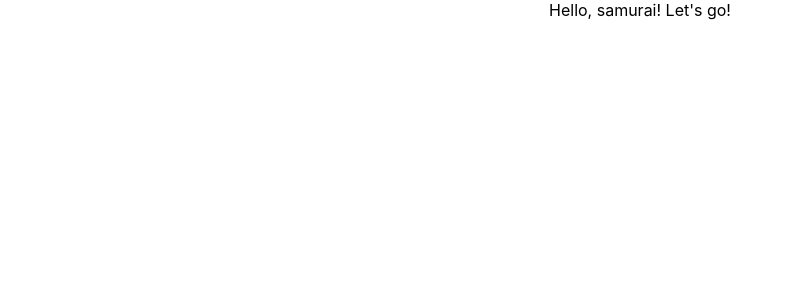
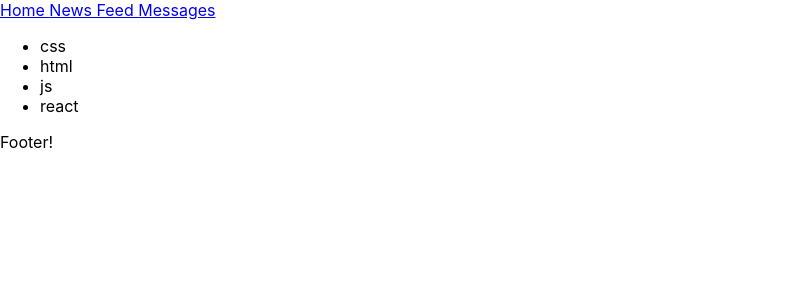
Before and after one commit to 000004-dj/samurai-way-main, a React (Create React App) app: page / in a window 1280 px wide. Shown: the top 300 px of the page, without its empty margins (0-792 px from the left). Built offline with nearby package versions, Linux system fonts and the light colour scheme.

Commit message:
practise changes

```diff
--- a/src/App.css
+++ b/src/App.css
@@ -1,6 +1,6 @@
-.App {
-  text-align: center;
-}
+/*.App {*/
+/*  text-align: center;*/
+/*}*/
 
 .App-logo {
   height: 40vmin;
--- a/src/App.tsx
+++ b/src/App.tsx
@@ -1,12 +1,18 @@
 import React from 'react';
 import './App.css';
+import Header from "./Header";
+import Technologies from "./Technologies";
+import Footer from "./Footer";
+
 
 function App() {
-  return (
-    <div className="App">
-     Hello, samurai! Let's go!
-    </div>
-  );
+    return (
+        <div className="App">
+            <Header/>
+            <Technologies/>
+            <Footer/>
+        </div>
+    );
 }
 
 export default App;
--- /dev/null
+++ b/src/Footer.tsx
@@ -0,0 +1,12 @@
+import React from "react";
+
+const Footer = () => {
+    return (
+        <div>
+            Footer!
+        </div>
+    )
+}
+
+
+export default Footer
--- /dev/null
+++ b/src/Header.tsx
@@ -0,0 +1,12 @@
+import React from "react";
+
+const Header = () => {
+    return (
+        <div>
+            <a href="#">Home </a>
+            <a href="#">News Feed </a>
+            <a href="#">Messages</a>
+        </div>
+    );
+}
+export default Header
--- /dev/null
+++ b/src/Technologies.tsx
@@ -0,0 +1,15 @@
+import React from "react";
+
+const Technologies = () => {
+    return (
+        <div className="App">
+            <ul>
+                <li>css</li>
+                <li>html</li>
+                <li>js</li>
+                <li>react</li>
+            </ul>
+        </div>
+    );
+}
+export default Technologies
```
